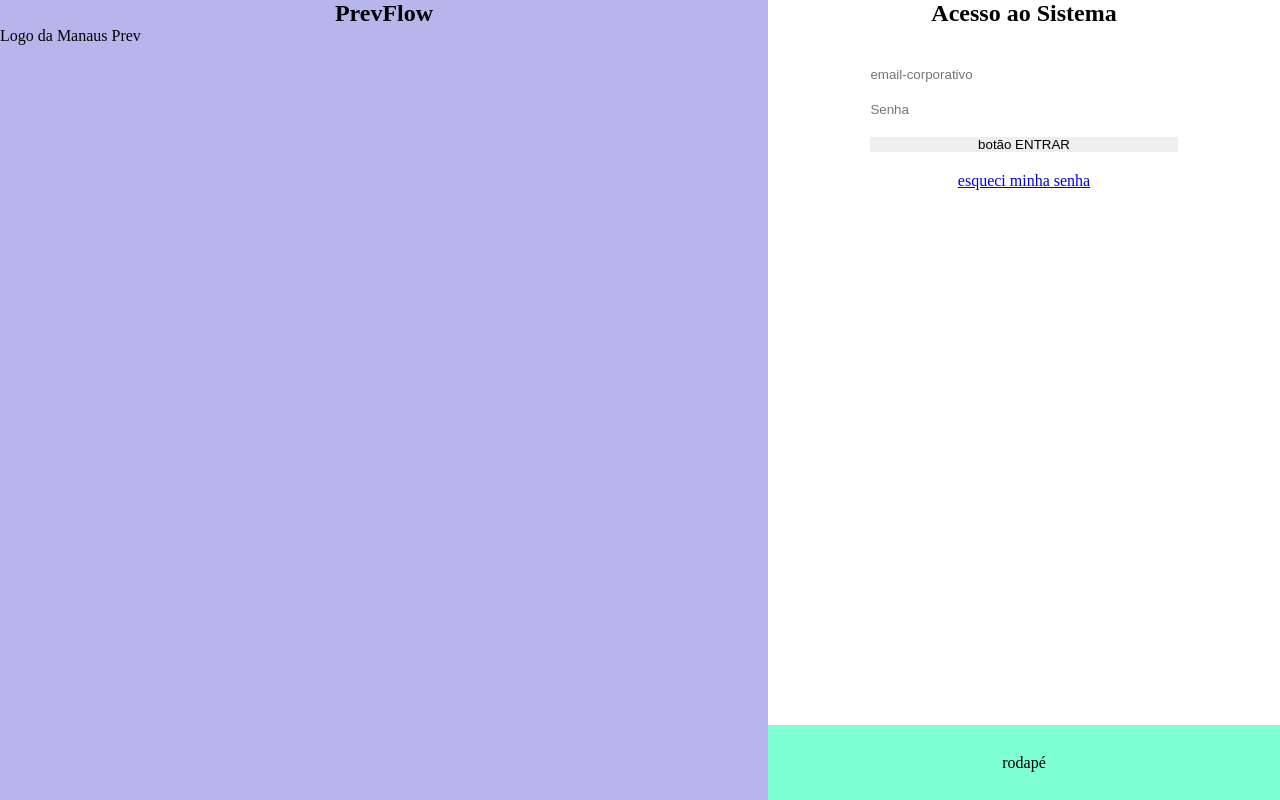
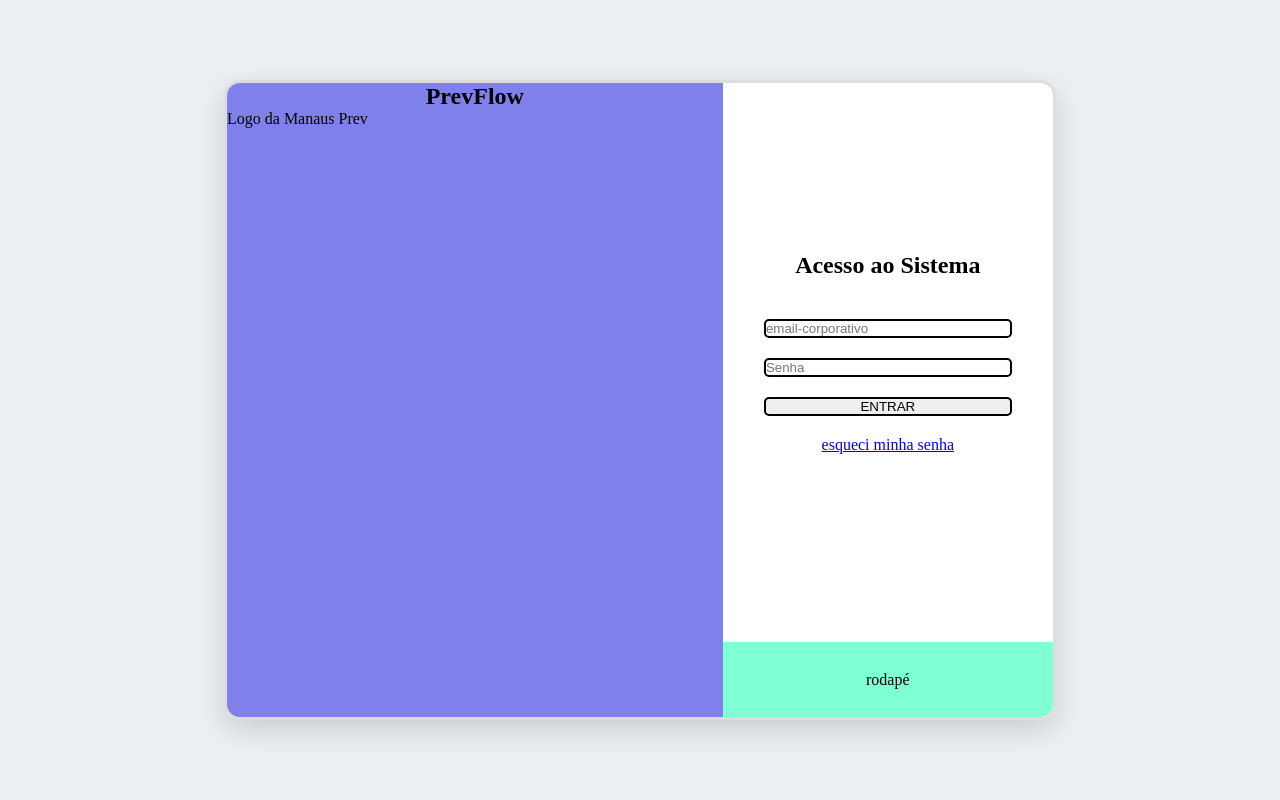
Before and after one commit to WilyDock7/Projeto-ManausPrev-2, a plain HTML site: page index.html in a window 1280 px wide. Drawn offline with Linux system fonts and the light colour scheme.

Commit message:
Ultima versão usando o antigravity

```diff
--- a/index.html
+++ b/index.html
@@ -8,6 +8,7 @@
 </head>
 <body>
 
+    <div class="cartao-flutuante">
         <aside id="Lado-esquerdo">
 
 
@@ -23,7 +24,7 @@
                 <h2 class="texto-form">Acesso ao Sistema</h2>
                 <input type="email" class = "caixa-retangulo-padrao" placeholder="email-corporativo" required>
                 <input type="password" class="caixa-retangulo-padrao" placeholder="Senha" required>
-            <button type="submit" class="caixa-retangulo-padrao">botão ENTRAR</button>
+                <button type="submit" class="caixa-retangulo-padrao">ENTRAR</button>
                 <a href="redirecionar-link-esqueci-miha-senha" class="texto-form">esqueci minha senha</a>
             </form>
 
@@ -33,6 +34,7 @@
 
 
         </main>
+    </div>
 
 
 
--- a/style.css
+++ b/style.css
@@ -5,7 +5,21 @@
 }
 body{
     display: flex;
+    justify-content: center;
+    align-items: center;
     height: 100vh;
+    background-color: rgb(235, 240, 244);
+
+}
+
+.cartao-flutuante{
+    display: flex;
+    width: 65%;
+    height: 80%;
+    box-shadow: 0 10px 30px rgb(0, 0, 0, 0.15);
+    border-radius: 16px;
+    border: 3px solid #ddd;
+    overflow: hidden;
 
 }
 
@@ -14,19 +28,18 @@ aside{
     flex-direction: column;
     width: 60%;
     height: 100%;
-    background-color: rgb(182, 182, 237);
+    background-color: rgba(128, 128, 235);
 }
 
 h1{
     display: flex;
     justify-content: center;
-    align-content: center;
+    align-items: center;
 }
 
 main{
     display: flex;
     flex-direction: column;
-    justify-content: center;
     align-items: center;
     width: 40%;
     height: 100%;
@@ -41,13 +54,14 @@ main{
 form{
     display: flex;
     flex-direction: column;
-    width: 60%;
+    margin: auto;
+    max-width: 360px;
+    width: 75%;
     gap: 20px;
 }
 
 footer{
     display: flex;
-    margin-top: auto;
     background-color: aquamarine;
     justify-content: center;
     align-items: center;
@@ -58,6 +72,8 @@ footer{
 /*adicionando a estilização das bordas*/
 
 .caixa-retangulo-padrao{
-    border: 10px;
-    border-color: black;
+    border: 2px;
+    border-color: 0,0,0,0.3;
+    border-style: solid;
+    border-radius: 5px;
 }
```
Lines whose indentation alone changed are shown as unchanged.
